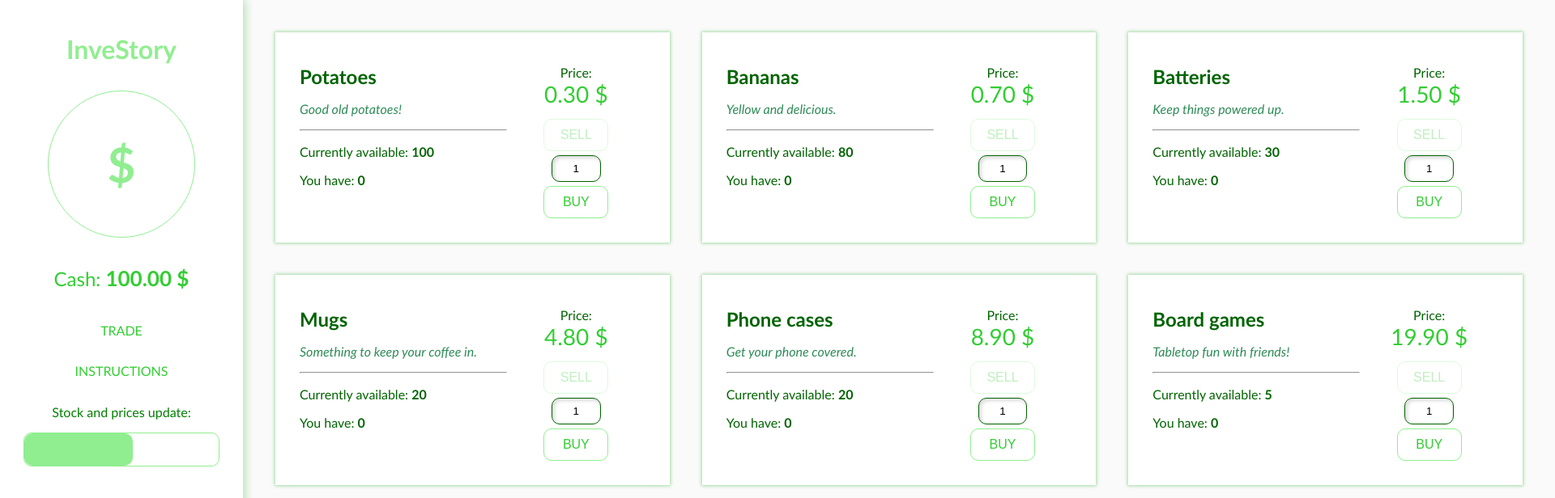
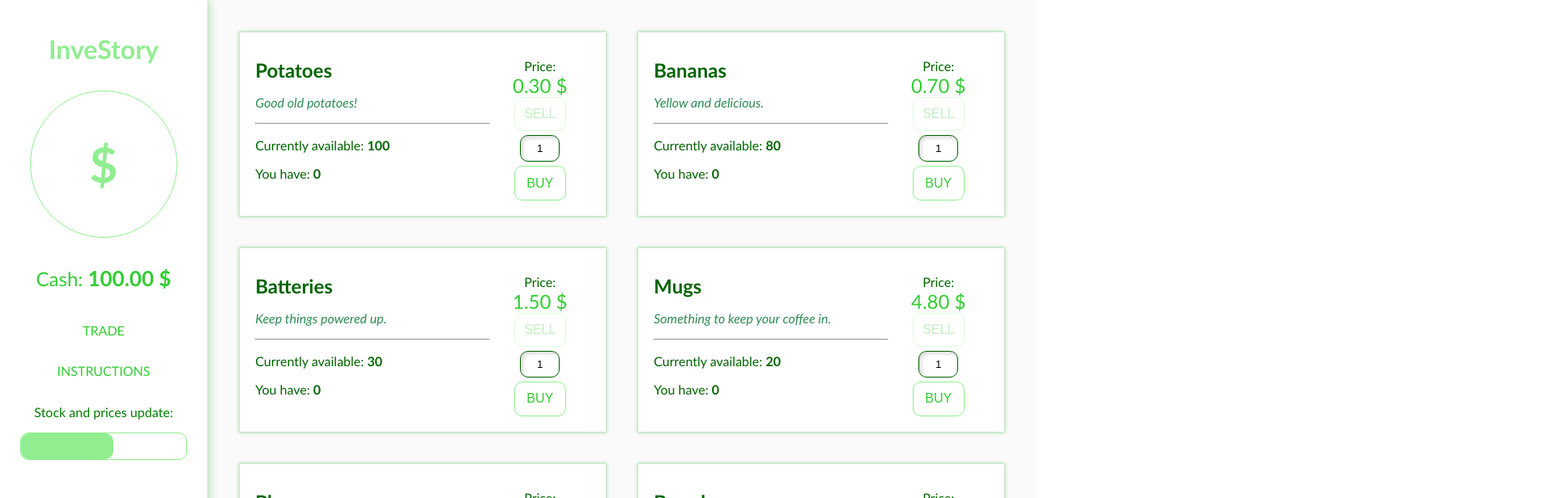
Before and after one commit to maciejpajkowski/InveStory, a React (Create React App) app: page / in a window 1280 px wide. Shown: the top 616 px of the page at 81% size, 1920 px wide, since content can reach past the window. Built offline with nearby package versions, Linux system fonts and the light colour scheme.

Commit message:
Finished working on RWD, app finished, ready for deployment

```diff
--- a/src/App.js
+++ b/src/App.js
@@ -42,7 +42,6 @@ export default class App extends React.Component {
   };
 
   callUpdate = () => {
-    console.log("Stock updated!");
     this.state.products.map(item => {
       const addOrRemoveRandomizer = Math.floor(Math.random() * 10 + 1);
       const smallProductsStockRandomizer = Math.floor(Math.random() * 20 + 1);
@@ -99,7 +98,6 @@ export default class App extends React.Component {
   };
 
   modifyPrices = () => {
-    console.log("Prices updated!");
     this.state.products.map(item => {
       // Stock independent flow of prices
       const addOrRemoveRandomizer = Math.floor(Math.random() * 10 + 1);
@@ -236,7 +234,6 @@ export default class App extends React.Component {
   };
 
   componentDidMount() {
-    console.log("calling componentDidMount");
     this.cycleUpdate();
   }
 
--- a/src/styles/GlobalStyle.js
+++ b/src/styles/GlobalStyle.js
@@ -2,8 +2,15 @@ import { createGlobalStyle } from 'styled-components';
 
 const GlobalStyle = createGlobalStyle`
   body {
+    box-sizing: content-box;
     margin: 0;
     font-family: 'Trebuchet MS', 'Verdana', monospace;
+  }
+
+  @media (max-width: 992px) {
+    body {
+      font-size: 0.9rem;
+    }
   }
 `;
 
--- a/src/styles/StyledInstructions.js
+++ b/src/styles/StyledInstructions.js
@@ -3,7 +3,7 @@ import styled from 'styled-components';
 const StyledInstructions = styled.div`
   color: darkgreen;
   background-color: #fff;
-  height: 20vh;
+  height: 15rem;
   box-shadow: 0px 0px 4px 1px #a2d9a2;
   padding: 30px;
   margin: 30px;
@@ -14,6 +14,14 @@ const StyledInstructions = styled.div`
   h2 {
     margin: 10px 0;
   }
+
+  @media (max-width: 992px) {
+    height: 16rem;
+  }
+
+  @media (max-width: 640px) {
+    height: 22rem;
+  }
 `;
 
 export default StyledInstructions;
--- a/src/styles/StyledMainGrid.js
+++ b/src/styles/StyledMainGrid.js
@@ -2,8 +2,21 @@ import styled from 'styled-components';
 
 const StyledMainGrid = styled.div`
   display: grid;
-  grid-template-columns: 300px 1620px;
+  grid-template-columns: 1.5fr 8.5fr;
   height: 100vh;
+
+  @media (max-width: 1366px) {
+    grid-template-columns: 2fr 8fr;
+  }
+
+  @media (max-width: 992px) {
+    grid-template-columns: 3fr 7fr;
+  }
+
+  @media (max-width: 480px) {
+    grid-template-rows: 1fr 9fr;
+    grid-template-columns: none;
+  }
 `;
 
 export default StyledMainGrid
--- a/src/styles/StyledProduct.js
+++ b/src/styles/StyledProduct.js
@@ -1,11 +1,13 @@
 import styled from 'styled-components';
 
 const StyledProduct = styled.div`
+  box-sizing: border-box;
   color: darkgreen;
   background-color: #fff;
-  height: 200px;
+  height: 100%;
+  width: 100%;
   box-shadow: 0px 0px 4px 1px #a2d9a2;
-  padding: 30px;
+  padding: 1.2rem;
   display: flex;
   flex-direction: column;
   transition: all 0.3s;
@@ -17,7 +19,7 @@ const StyledProduct = styled.div`
   }
 
   h2 {
-    margin: 10px 0;
+    margin: 0.8rem 0;
   }
 
   .description {
@@ -29,22 +31,25 @@ const StyledProduct = styled.div`
     display: flex;
     justify-content: space-between;
     height: 100%;
+    width: 100%;
+   /* padding: 1.5rem;*/
   }
 
   .left-section {
-    width: 60%;
+    width: 70%;
   }
 
   .right-section {
-    width: 40%;
+    width: 30%;
     display: flex;
     flex-direction: column;
     height: 100%;
     justify-content: space-between;
+    align-items: center;
   }
 
   .cost {
-    margin-top: 10px;
+    margin-top: 0.8rem;
     text-align: center;
   }
 
@@ -76,14 +81,14 @@ const StyledProduct = styled.div`
   }
 
   .price {
-    font-size: 28px;
+    font-size: 1.5rem;
     color: limegreen;
   }
 
   button {
-    width: 80px;
-    padding: 10px;
-    font-size: 16px;
+    width: 4rem;
+    padding: 0.7rem;
+    font-size: 1rem;
     border: 1px solid lightgreen;
     border-radius: 10px;
     background-color: #fff;
@@ -123,6 +128,23 @@ const StyledProduct = styled.div`
   span.bold {
     font-weight: 800;
   }
+
+  @media (max-width: 992px) {
+    font-size: 0.9rem;
+
+    button {
+      padding: 0.6rem;
+      line-height: 0.8rem;
+    }
+  }
+
+  @media (max-width: 480px) {
+    padding: 1rem;
+
+    .cost {
+      margin-bottom: 0.5rem;
+    }
+  }
 `;
 
 export default StyledProduct;
--- a/src/styles/StyledSidebar.js
+++ b/src/styles/StyledSidebar.js
@@ -48,6 +48,7 @@ const StyledSidebar = styled.div`
     width: 100%;
     line-height: 50px;
     transition: all 0.3s;
+
     &:hover {
       background-color: lightgreen;
       color: #fff;
@@ -69,7 +70,7 @@ const StyledSidebar = styled.div`
 
   .timer {
     width: 80%;
-    height: 40px;
+    height: 2rem;
     border: 1px solid lightgreen;
     border-radius: 10px;
   }
@@ -86,6 +87,47 @@ const StyledSidebar = styled.div`
     font-weight: 800;
     font-size: 26px;
   }
+
+  @media (max-width: 480px) {
+    flex-direction: row;
+    padding: 0.1rem 0.1rem;
+    justify-content: space-between;
+
+    h1 {
+      display: none;
+    }
+
+    .money {
+      padding: 0 1rem;
+      margin: 0;
+      display: flex;
+      flex-direction: column;
+      justify-content: center;
+    }
+
+    .username {
+      display: none;
+    }
+
+    span {
+      display: block;
+      font-size: 1.2rem;
+    }
+
+    .time-container {
+      text-align: center;
+    }
+
+    li {
+      font-size: 0.8rem;
+      padding: 0 0.1rem;
+      margin: 0 0.1rem;
+
+      &:hover {
+        font-size: 0.8rem;
+      }
+    }
+  }
 `;
 
 export default StyledSidebar;
--- a/src/styles/StyledViewer.js
+++ b/src/styles/StyledViewer.js
@@ -9,6 +9,25 @@ const StyledViewer = styled.div`
   grid-row-gap: 40px;
   padding: 40px;
   overflow-y: scroll;
+
+  @media (max-width: 1366px) {
+    grid-template-columns: repeat(2, 1fr);
+    grid-template-rows: repeat(2, 1fr);
+  }
+
+  @media (max-width: 992px) {
+    grid-template-columns: repeat(1, 1fr);
+    grid-template-rows: repeat(1, 1fr);
+  }
+
+  @media (max-width: 480px) {
+    grid-template-columns: none;
+    padding: 1rem;
+
+    &:last-child {
+      padding-bottom: 2rem;
+    }
+  }
 `;
 
 export default StyledViewer;
```
Also changed, not shown: 1 other file (tests, documents, lock files or other folders).
